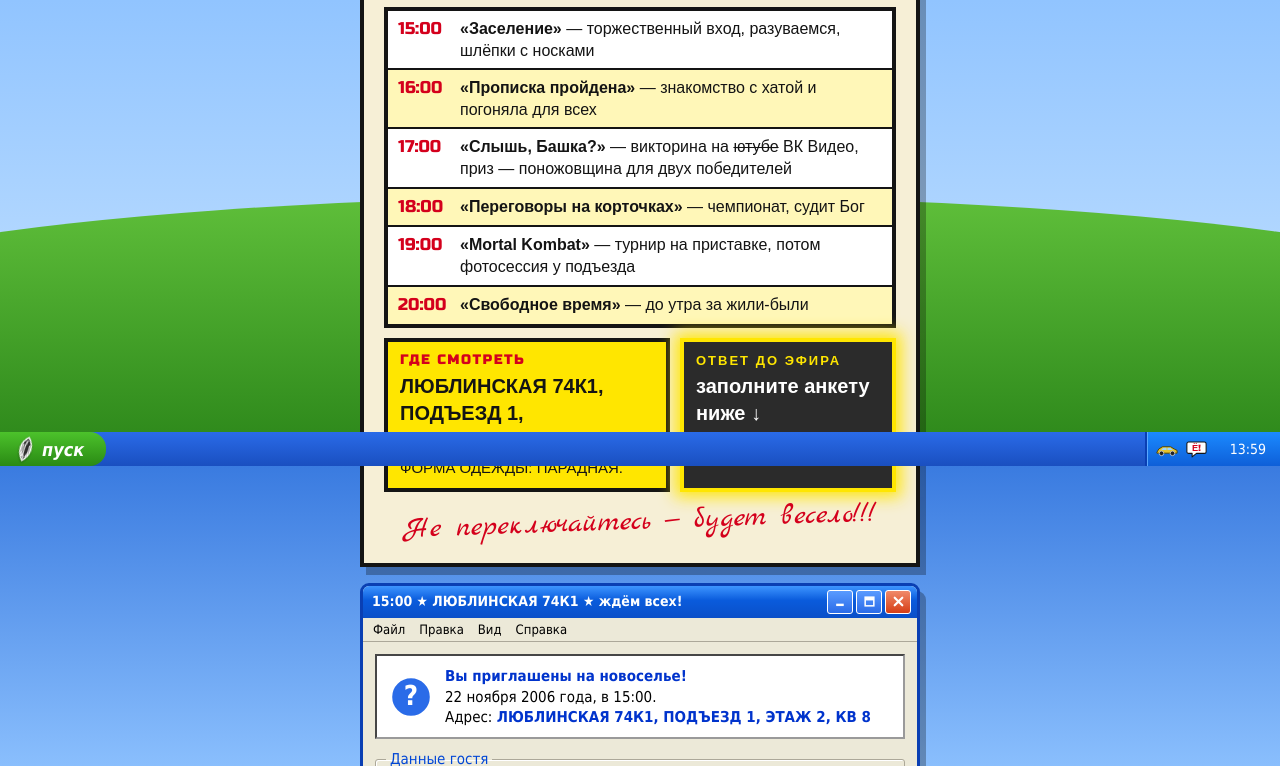
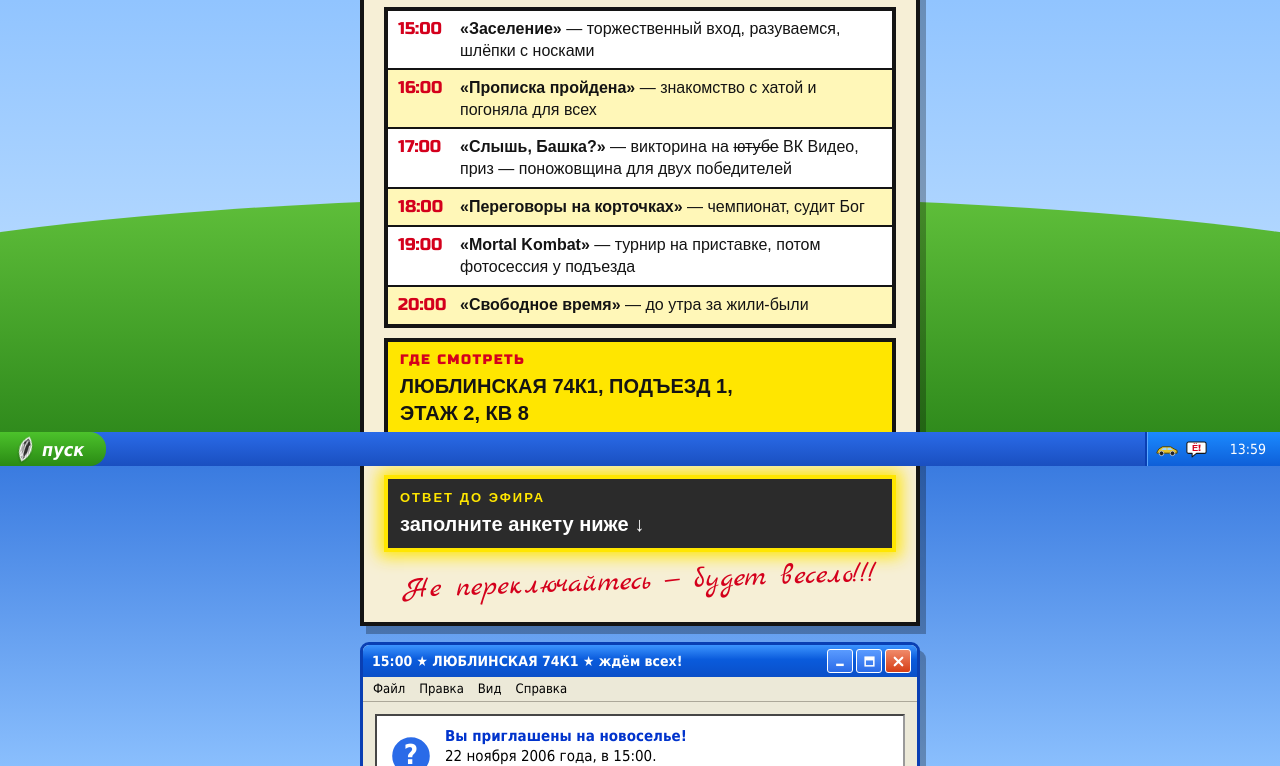
Before and after one commit to Gepackstuck/novosele, a plain HTML site: page index.html in a window 1280 px wide. Shown: the part 334-1100 px from the top of the page. Drawn offline with Linux system fonts and the light colour scheme; no server answers.

Commit message:
Add files via upload

```diff
--- a/index.html
+++ b/index.html
@@ -29,9 +29,9 @@ body{min-height:100vh;font:15px/1.35 Tahoma,'Trebuchet MS',Verdana,sans-serif;co
 .tv-row{display:flex;gap:10px;padding:7px 10px;border-bottom:2px solid #141414;font-size:clamp(14px,3.8vw,16px)}
 .tv-row:last-child{border-bottom:0}.tv-row:nth-child(even){background:#fff7b8}
 .tv-row .tm{font-size:clamp(14px,4vw,17px);min-width:52px;color:#d4001c;flex:none}
-.tv-info{display:flex;gap:10px;flex-wrap:wrap}
+.tv-info{display:flex;flex-direction:column;gap:10px}
 .tv-info>div{border:4px solid #141414;padding:10px 12px;display:flex;flex-direction:column;gap:4px}
-.tv-where{flex:1 1 220px;background:#ffe600;text-transform:uppercase}.tv-reply{flex:1 1 150px;background:#141414;color:#fff}
+.tv-where{flex:none;background:#ffe600;text-transform:uppercase}.tv-reply{flex:none;background:#141414;color:#fff}
 .tv-lab{font-size:13px;letter-spacing:2px;font-weight:700}.tv-where .tv-lab{color:#d4001c;font-family:'Russo One',sans-serif}.tv-reply .tv-lab{color:#ffe600}
 .tv-where .tv-val{font-size:clamp(11px,calc((100vw - 96px)/18.6),20px)}
 .tv-val{font-size:clamp(15px,4.3vw,20px);font-weight:700;overflow-wrap:anywhere}
```
